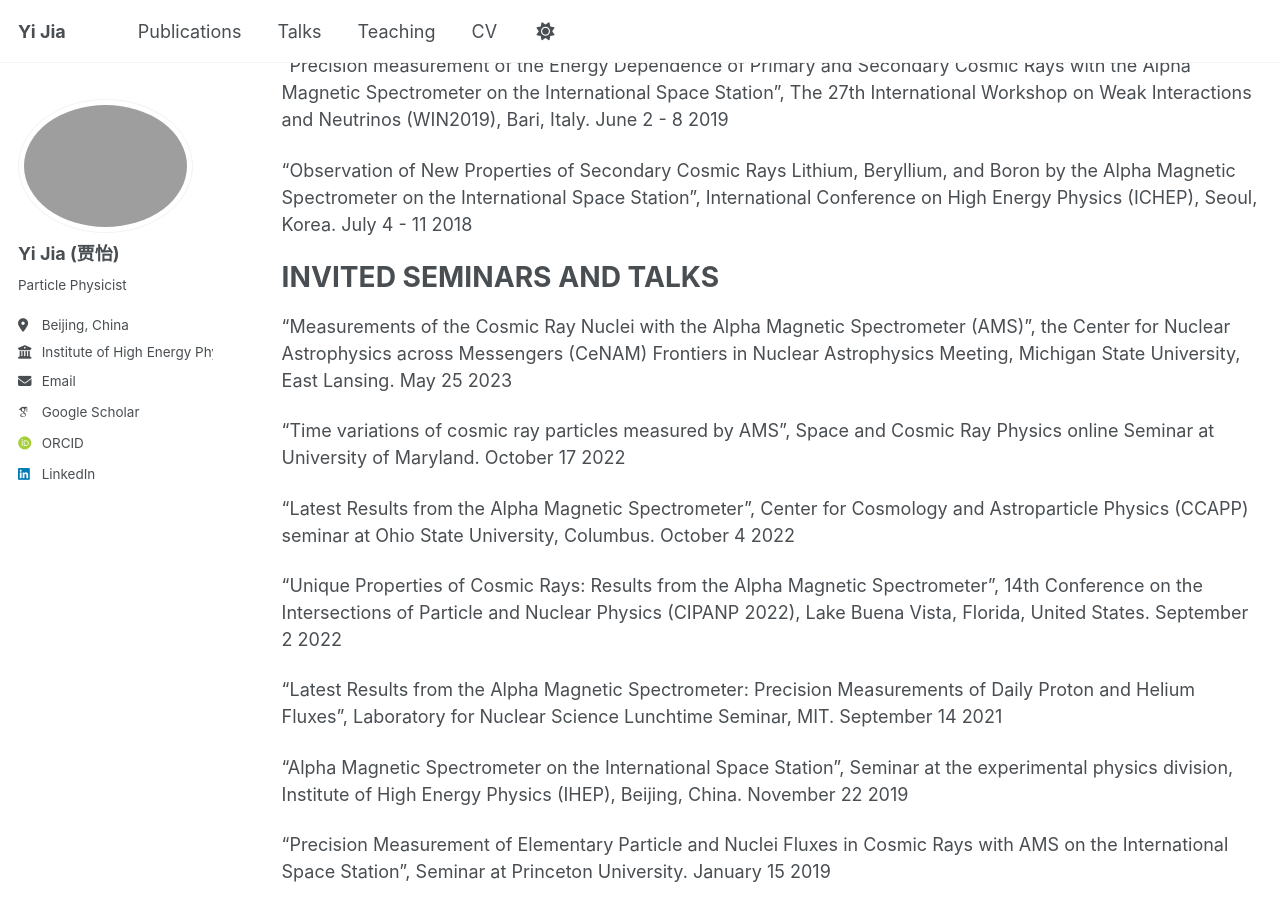
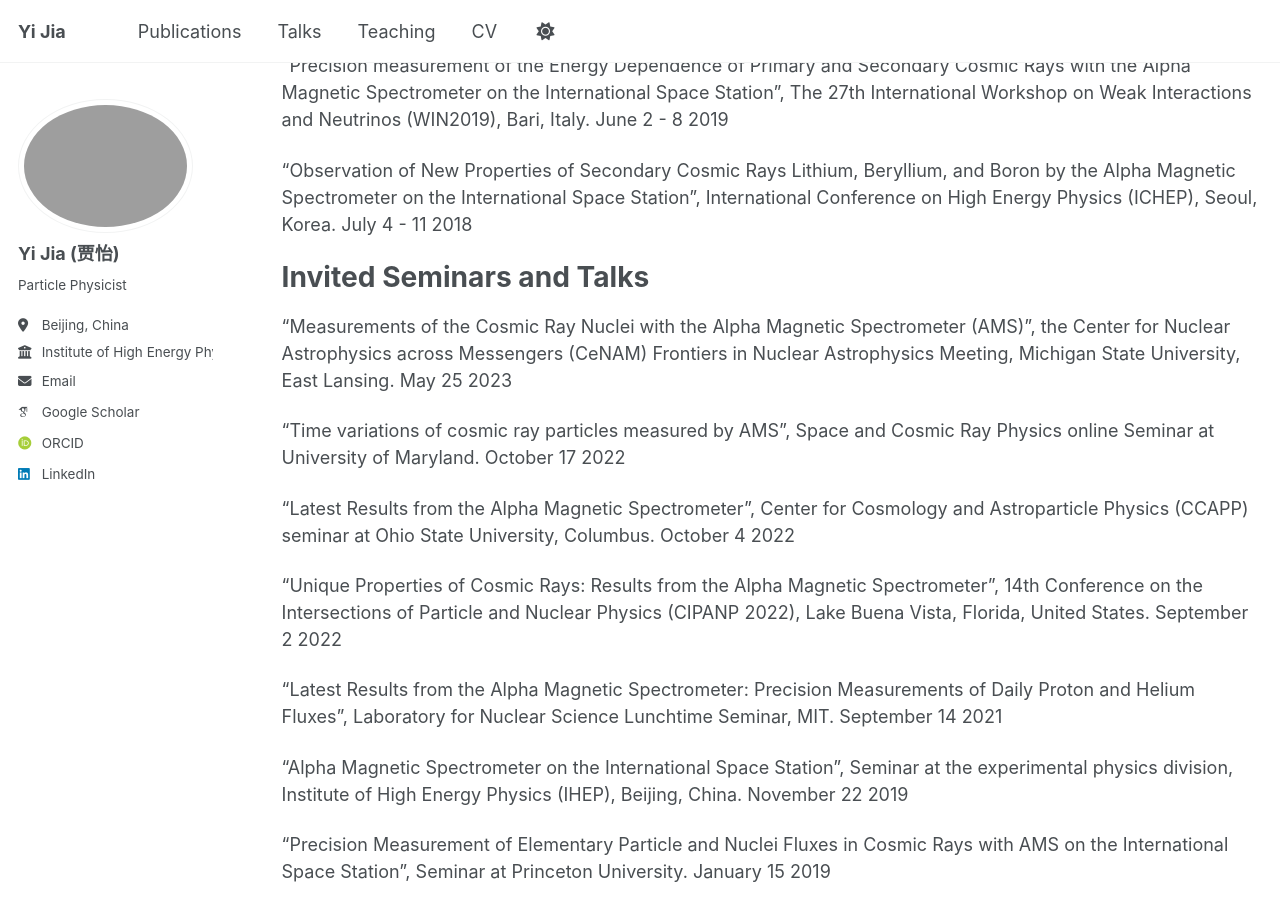
Before and after one commit to yijia-hep/yijia-hep, a Jekyll site: the page built from _pages/talks.md, in a window 1280 px wide and 900 px high, scrolled down 892 px. Built offline with Jekyll 4.4.1, drawn with Linux system fonts in a browser that asks for light colours; some web fonts are replaced.

Commit message:
no messega

```diff
--- a/_pages/talks.md
+++ b/_pages/talks.md
@@ -30,7 +30,7 @@ author_profile: true
 “Observation of New Properties of Secondary Cosmic Rays Lithium, Beryllium, and Boron by the Alpha Magnetic Spectrometer on the International Space Station”, International Conference on High Energy Physics (ICHEP), Seoul, Korea. July 4 - 11 2018
 
 
-INVITED SEMINARS AND TALKS
+Invited Seminars and Talks
 ======
 “Measurements of the Cosmic Ray Nuclei with the Alpha Magnetic Spectrometer (AMS)”, the Center for Nuclear Astrophysics across Messengers (CeNAM) Frontiers in Nuclear Astrophysics Meeting, Michigan State University, East Lansing. May 25 2023
 
```
Also changed, not shown: _pages/cv.md (+2 -0 lines), 3 other files.
